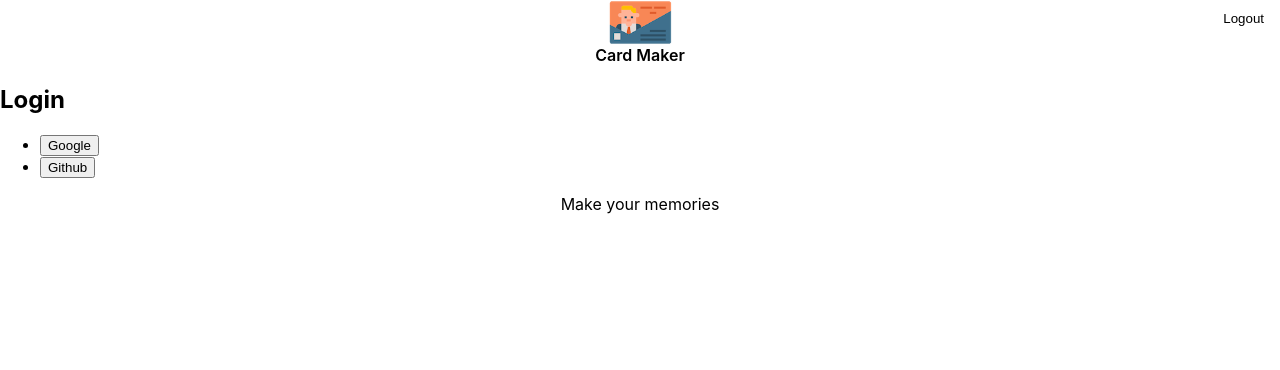
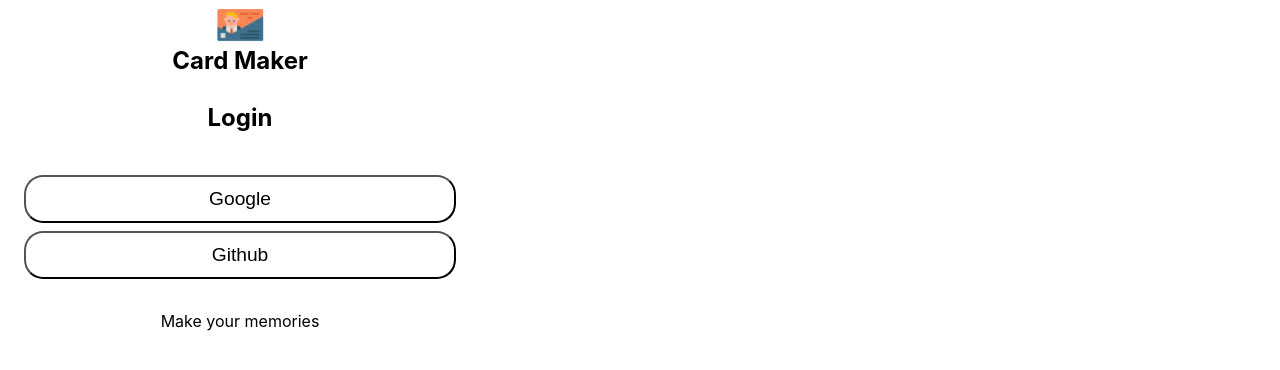
Before and after one commit to Han-YJ/card-maker, a React (Create React App) app: page / in a window 1280 px wide. Shown: the top 370 px of the page. Built offline with nearby package versions, Linux system fonts and the light colour scheme; no server answers.

Commit message:
Update login css

```diff
--- a/src/common/size.css
+++ b/src/common/size.css
@@ -1,6 +1,8 @@
 @value mediaQuery: 62rem;
 
-@value baseSpace: 12px;
+@value baseSpace: 8px;
 
 /* font-size */
 @value fontLarge: 30px;
+
+@value fontMedium: 24px;
--- a/src/components/footer/footer.module.css
+++ b/src/components/footer/footer.module.css
@@ -3,16 +3,13 @@
 
 @value baseSpace: 12px;
 
-
 .footer {
-  width: 100%;
-  background-color: makerGreen;
-  display: flex;
-  justify-content: center;
-  align-items: center;
-  padding: baseSpace;
+	width: 100%;
+	background-color: makerGreen;
+	text-align: center;
+	padding: baseSpace;
 }
 
 .description {
-  color: makerWhite;
+	color: makerWhite;
 }
--- a/src/components/header/header.jsx
+++ b/src/components/header/header.jsx
@@ -1,12 +1,12 @@
 import React from 'react';
 import styles from './header.module.css';
 
-const Header = props =>
-(
+const Header = ({ onLogout }) => (
   <header className={styles.header}>
     <img className={styles.logo} src="/images/logo.png" alt="logo"/>
-    <button className={styles.logout}>Logout</button>
-    <span className={styles.title}>Card Maker</span>
+    {onLogout && <button className={styles.logout} onClick={onLogout}>Logout</button>}
+
+    <h1 className={styles.title}>Card Maker</h1>
   </header>
 );
 
--- a/src/components/header/header.module.css
+++ b/src/components/header/header.module.css
@@ -1,38 +1,35 @@
-@value makerGreen: #385461;
-@value makerWhite: white;
+@value makerGreen from '../../common/colors.css';
+@value makerWhite from '../../common/colors.css';
 
-@value baseSpace: 12px;
-
-@value fontLarge: 30px;
-
+@value baseSpace from '../../common/size.css';
 
 
 .header {
   width: 100%;
   background-color: makerGreen;
-  display: flex;
-  flex-direction: column;
-  justify-content: center;
-  align-items: center;
-  padding: baseSpace;
+  text-align: center;
+  padding: 0.5em;
+  position: relative;
 }
 
 .logout {
-  position: fixed;
-  right: 10px;
-  top: 10px;
+  position: absolute;
+  right: 1em;
+  top: 0.5em;
+  padding: 0.8em;
+  border-radius: 20%;
   background: none;
+  color: makerWhite;
+  outline: 0;
   border: none;
-  color: makerWhite;
-  z-index: 99;
+  cursor: pointer;
 }
 
 .logo {
-  width: 4rem;
+  width: 3em;
 }
 
 .title {
+  margin: 0;
   color: makerWhite;
-  font-weight: 600;
-  font-size: fontLarge;
 }
--- a/src/components/login/login.jsx
+++ b/src/components/login/login.jsx
@@ -1,6 +1,7 @@
 import React from 'react';
 import Header from '../header/header';
 import Footer from '../footer/footer';
+import styles from './login.module.css';
 
 const Login = ({ authService }) => {
 	const handleLogin = event => {
@@ -10,15 +11,15 @@ const Login = ({ authService }) => {
 	};
 
 	return (
-		<section>
+		<section className={styles.login}>
 			<Header></Header>
-			<h1>Login</h1>
-			<ul>
+			<h1 className={styles.title}>Login</h1>
+			<ul className={styles.list}>
 				<li>
-					<button onClick={handleLogin}>Google</button>
+					<button className={styles.button} onClick={handleLogin}>Google</button>
 				</li>
 				<li>
-					<button onClick={handleLogin}>Github</button>
+					<button className={styles.button} onClick={handleLogin}>Github</button>
 				</li>
 			</ul>
 			<Footer></Footer>
--- /dev/null
+++ b/src/components/login/login.module.css
@@ -0,0 +1,40 @@
+@value makerWhite, makerGreen, makerLightPink from '../../common/colors.css';
+
+.login {
+  display: flex;
+  flex-direction: column;
+  align-items: center;
+  justify-content: center;
+  width: 30em;
+  background-color: makerWhite;
+}
+
+.list {
+  padding: 0.5rem;
+  list-style: none;
+  display: flex;
+  flex-direction: column;
+  align-items: center;
+  width: 100%;
+}
+
+.list li {
+  display: flex;
+  justify-content: center;
+  width: 100%;
+  margin-bottom: 0.5rem;
+}
+
+.button {
+  width: 90%;
+  height: 2.5em;
+  font-size: 1.2rem;
+  border-radius: 1.2rem;
+  background-color: transparent;
+  border: 0.2rem solid makerGreen;
+  outline: 0;
+}
+
+.button:hover {
+  background-color: makerLightPink;
+}
```
